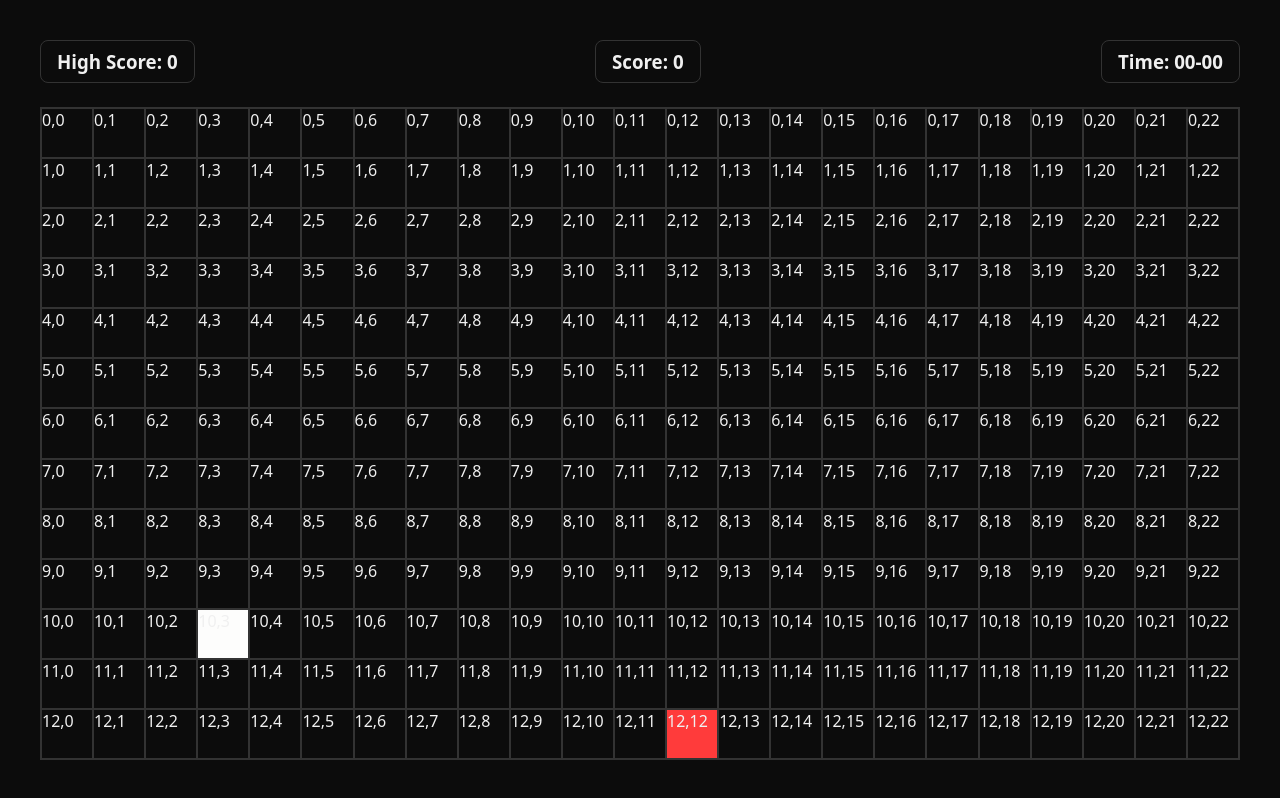
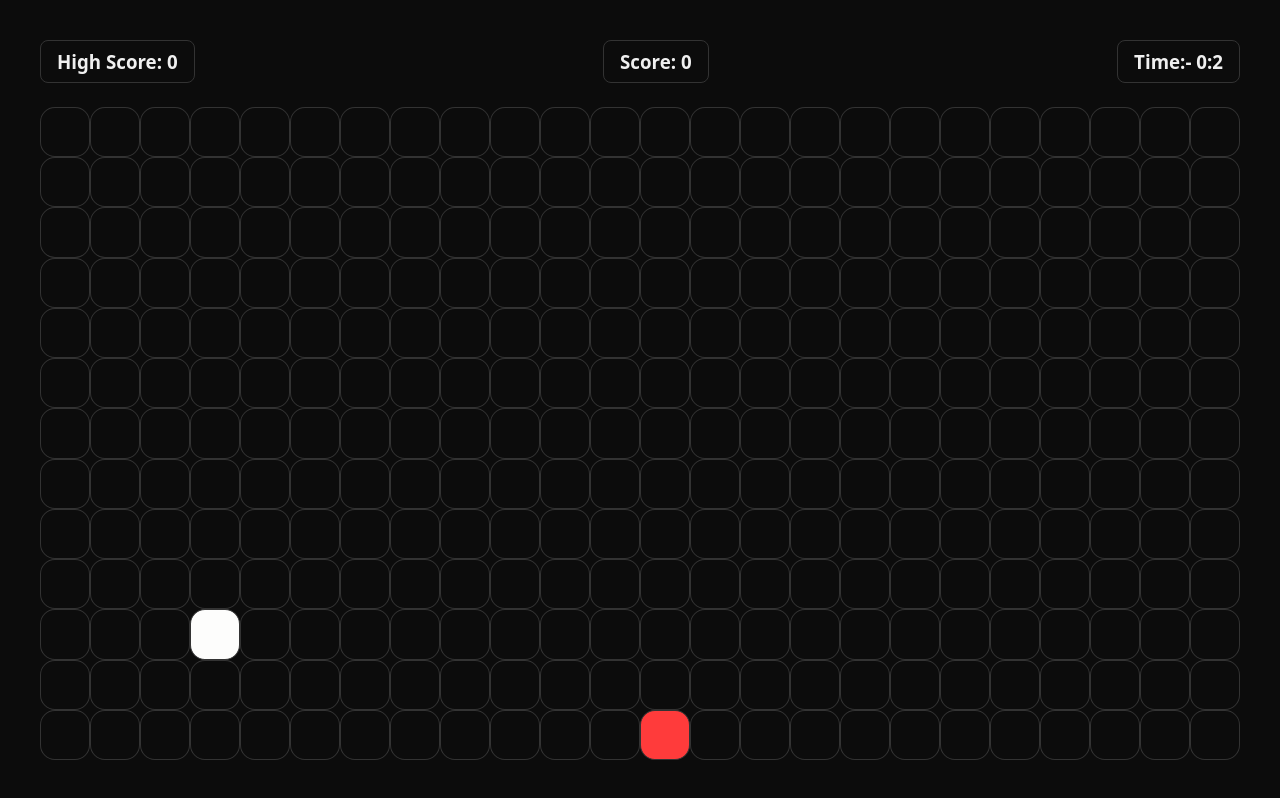
Before and after one commit to meethirpara01/Js-Game, a plain HTML site: page index.html in a window 1280 px wide. Both pictures are taken after a click on the button "Start Game". Drawn offline with Linux system fonts and the light colour scheme.

Commit message:
Daily backup - $(18-Dec-2025)

```diff
--- a/index.html
+++ b/index.html
@@ -23,8 +23,8 @@
                     </h3>
                 </div>
                 <div class="info">
-                    <h3>Time:
-                        <span id="time">00-00</span>
+                    <h3>Time:-
+                        <span id="time">00:00</span>
                     </h3>
                 </div>
             </div>
--- a/script.js
+++ b/script.js
@@ -1,21 +1,36 @@
 const board = document.querySelector('.board');
-const blockHeight = 50;
-const blockWidth = 50;
+
 const startButton = document.querySelector('.btn-start');
 const modal = document.querySelector('.modal');
 const startGameModal = document.querySelector('.start-game');
 const gameOverModal = document.querySelector('.game-over');
 const restartButton = document.querySelector('.btn-restart');
 
+const highScroreElement = document.querySelector('#high-score');
+const scoreElement = document.querySelector('#score');
+const timeElement = document.querySelector('#time');
+
+const blockHeight = 50;
+const blockWidth = 50;
 
 const cols = Math.floor(board.clientWidth / blockWidth);
 const rows = Math.floor(board.clientHeight / blockHeight);
+
+let highScore = localStorage.getItem("highScore") || 0;
+let score = 0;
+let time = `00:00`;
+
+scoreElement.textContent = score;
+highScroreElement.textContent = highScore;
+timeElement.textContent = time;
 
 const blocks = [];
 let snake = [{ x: 1, y: 3 }];
 
 let direction = 'down';
 let intervalId = null;
+let timerIntervalId = null;
+
 let food = { x: Math.floor(Math.random() * rows), y: Math.floor(Math.random() * cols) };
 
 for (let row = 0; row < rows; row++) {
@@ -23,7 +38,7 @@ for (let row = 0; row < rows; row++) {
         const block = document.createElement('div');
         block.classList.add('block');
         board.appendChild(block);
-        block.innerText = `${row},${col}`;
+        // block.innerText = `${row},${col}`;
         blocks[`${row},${col}`] = block;
     }
 }
@@ -64,6 +79,15 @@ function render() {
         blocks[`${food.x},${food.y}`].classList.add('food');
 
         snake.unshift(head);
+
+        score += 10;
+        scoreElement.textContent = score;
+
+        if (score > highScore) {
+            highScore = score;
+            localStorage.setItem("highScore", highScore.toString());
+            highScroreElement.textContent = highScore;
+        }
     }
 
     snake.forEach(segment => {
@@ -86,6 +110,20 @@ function render() {
 startButton.addEventListener("click", () => {
     modal.style.display = "none";
     intervalId = setInterval(() => { render() }, 300);
+    timerIntervalId = setInterval(() => {
+        let [min, sec] = time.split(":").map(Number);
+
+        if(sec == 59) {
+            min += 1;
+            sec = 0;
+        }
+        else {
+            sec += 1;
+        }
+
+        time = `${min}:${sec}`;
+        timeElement.textContent = time;
+    }, 1000)
 })
 
 
@@ -96,6 +134,8 @@ function restartGame() {
     snake.forEach(segment => {
         console.log(blocks[`${segment.x},${segment.y}`].classList.remove('fill'));
     })
+    score = 0
+    time = `00-00`
 
     modal.style.display = "none";
     snake = [{ x: 1, y: 3 }];
--- a/style.scss
+++ b/style.scss
@@ -61,7 +61,7 @@ main {
         }
 
         .board {
-            border: 1px solid var(--border-prmary-color);
+            // border: 1px solid var(--border-prmary-color);
             flex-grow: 1;
             display: grid;
             grid-template-columns: repeat(auto-fill, minmax(50px, 1fr));
@@ -71,6 +71,7 @@ main {
                 // width: 80px;
                 // height: 80px;
                 border: 1px solid var(--border-prmary-color);
+                border-radius: 30%;
             }
 
             .fill {
```
Also changed, not shown: style.css, 1 other file.
